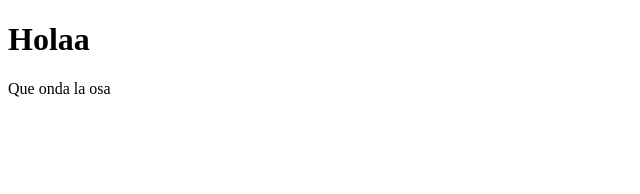
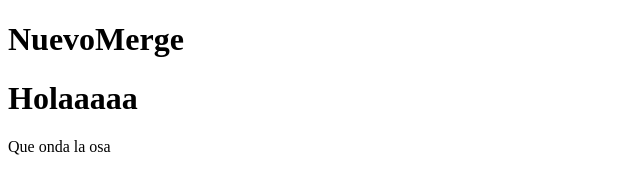
Before and after one commit to LevyMerino/hellogit, a plain HTML site: page index.html in a window 1280 px wide. Shown: the whole page, without its empty margins (0-640 px from the left). Drawn offline with Linux system fonts and the light colour scheme.

Commit message:
NuevoMerge

```diff
--- a/index.html
+++ b/index.html
@@ -6,7 +6,8 @@
     <title>Document</title>
 </head>
 <body>
-    <h1>Holaa</h1>
+    <h1>NuevoMerge</h1>
+    <h1>Holaaaaa</h1>
     <p> Que onda la osa </p>
 </body>
 
```
